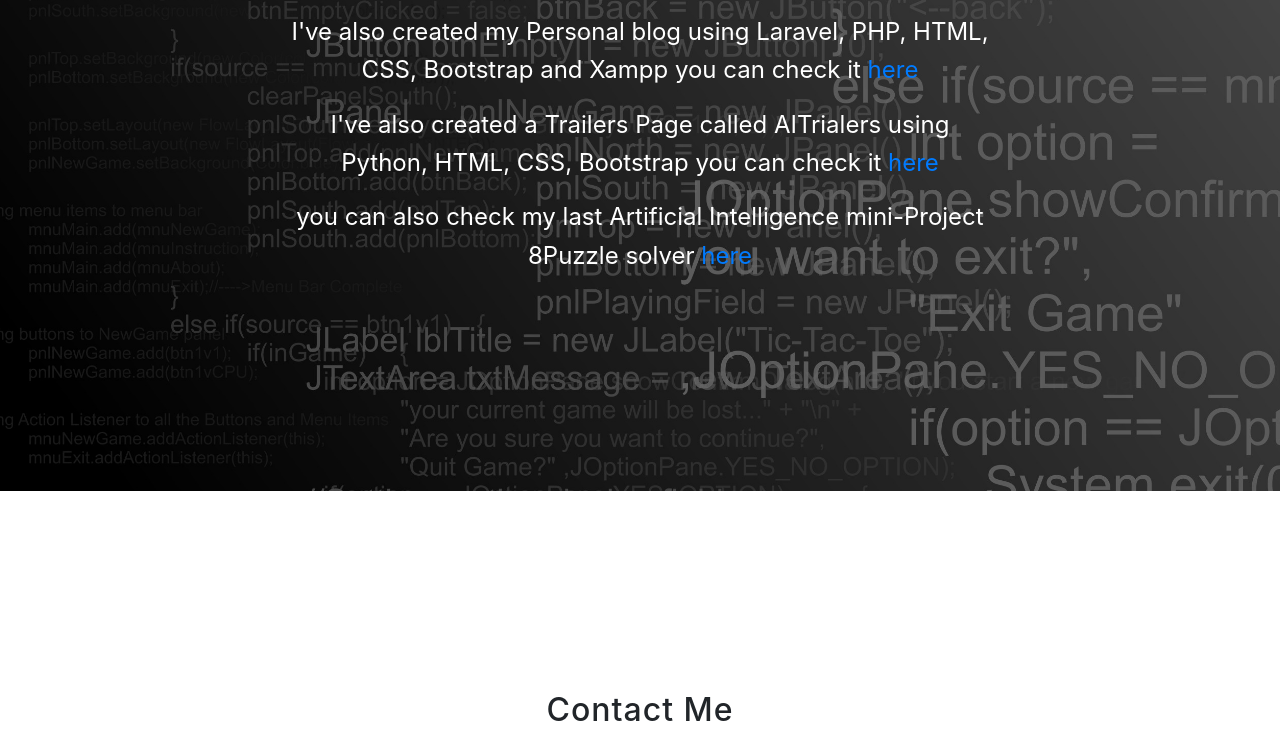
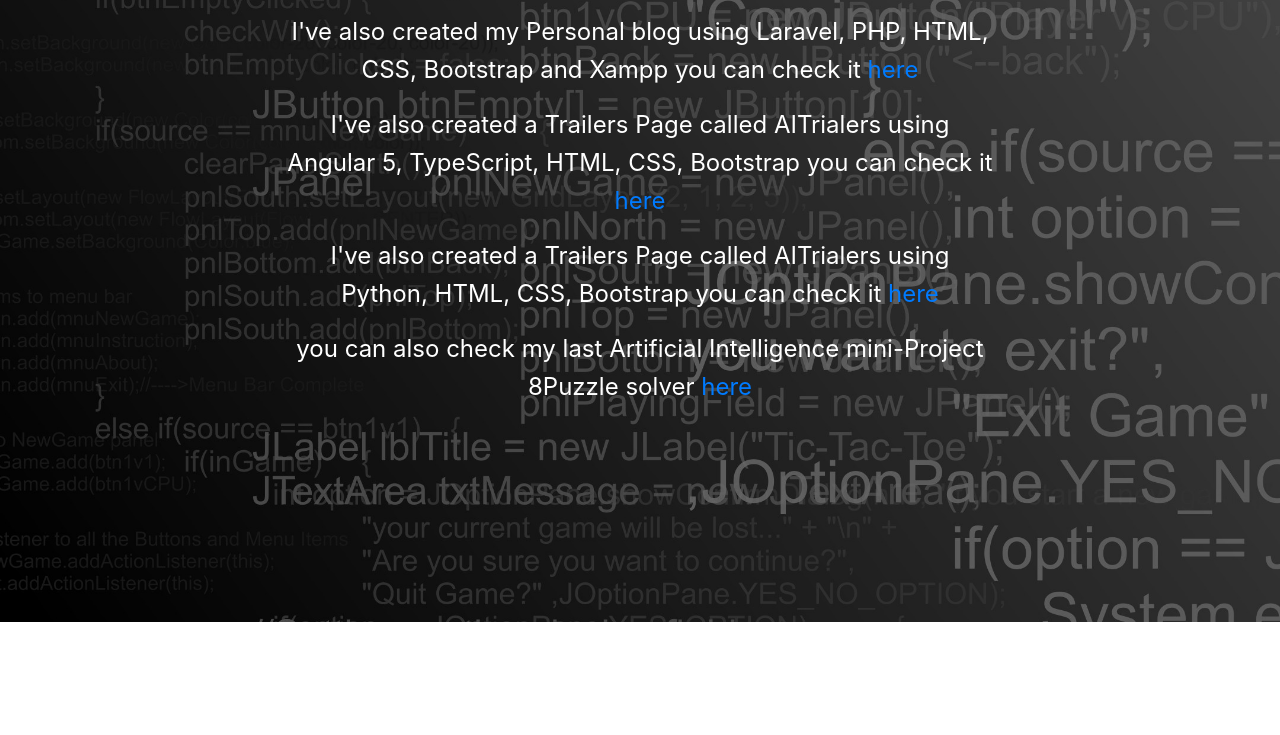
Before and after one commit to ahmedibraheeem/ahmedibraheeem.github.io, a website with bundled scripts: page index.html in a window 1280 px wide. Shown: the part 1819-2554 px from the top of the page. Built offline with nearby package versions, Linux system fonts and the light colour scheme.

Commit message:
adding social-app

```diff
--- a/index.html
+++ b/index.html
@@ -85,6 +85,7 @@
           <h2>Projects</h2>
           <p><font size="5">I've created a social media website (FriendsLink) using  PHP, JavaScript, HTML, CSS and Xampp you can check it <a href="https://ahmedibraheeem.github.io/FriendsLink">here</a> </font></p>
           <p><font size="5">I've also created my Personal blog using  Laravel, PHP, HTML, CSS, Bootstrap and Xampp you can check it <a href="https://ahmedibraheeem.github.io/blog">here</a> </font></p>
+          <p><font size="5">I've also created a Trailers Page called AITrialers using  Angular 5, TypeScript, HTML, CSS, Bootstrap you can check it <a href="https://ahmedibraheeem.github.io/social-app/">here</a> </font></p>
           <p><font size="5">I've also created a Trailers Page called AITrialers using  Python, HTML, CSS, Bootstrap you can check it <a href="https://ahmedibraheeem.github.io/AITrailers">here</a> </font></p>
           <p><font size="5">you can also check my last Artificial Intelligence mini-Project 8Puzzle solver <a href="https://ahmedibraheeem.github.io/8Puzzle/">here</a></font></p>
         </div>
```
